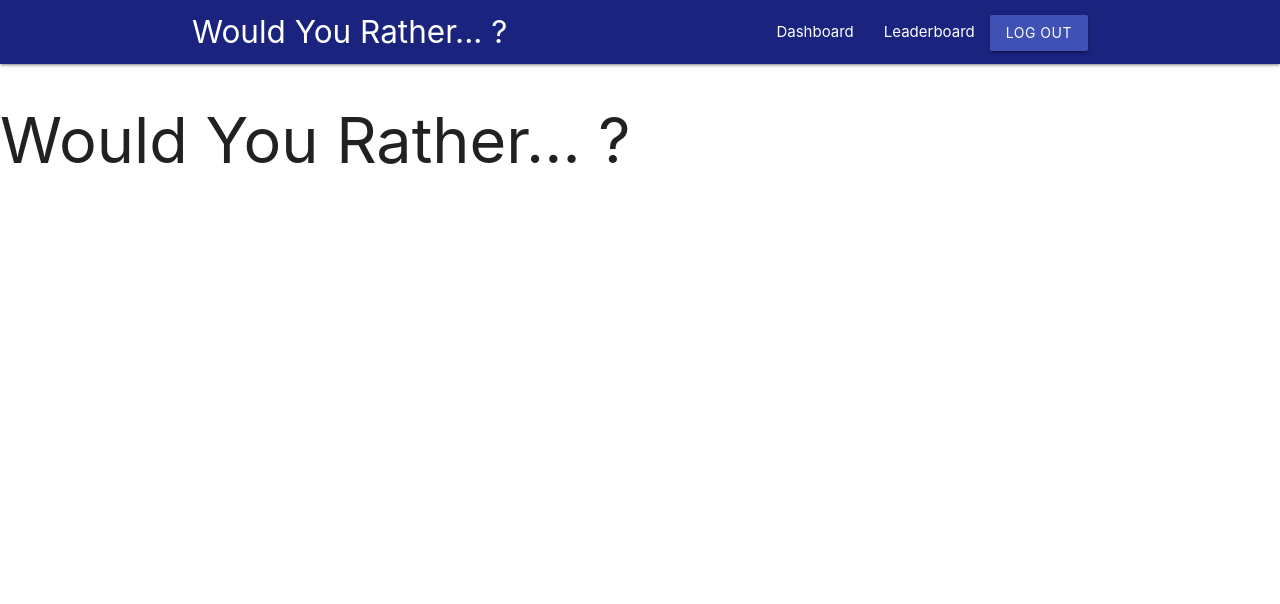
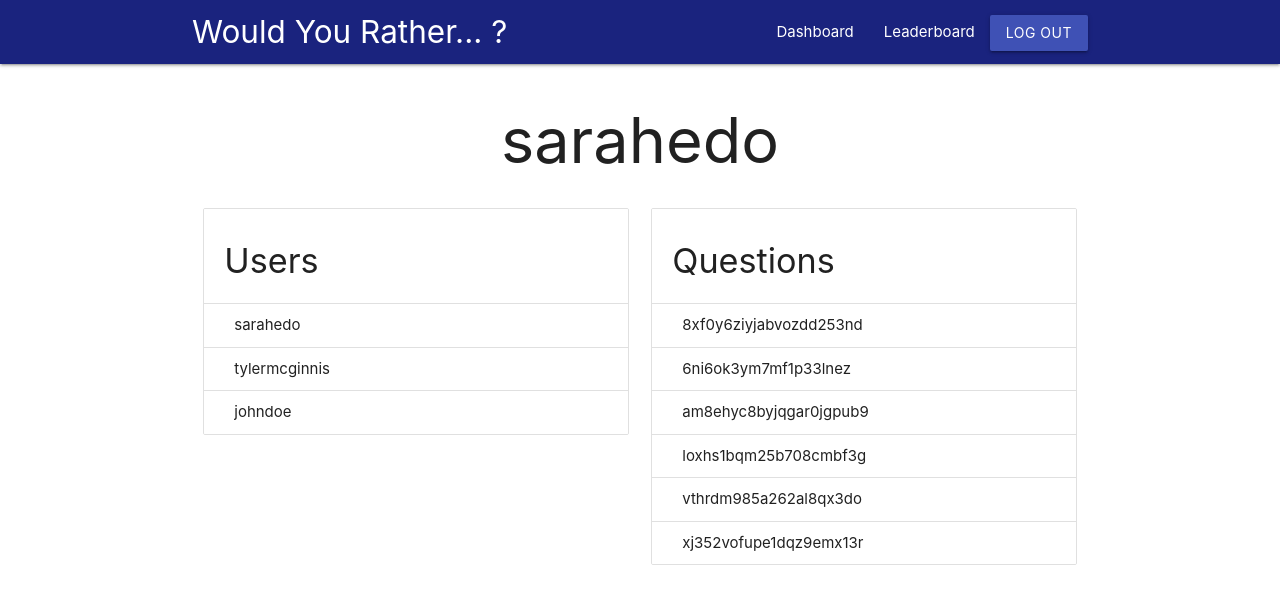
Before and after one commit to andreapillai/project-would-you-rather, a React (Create React App) app: page / in a window 1280 px wide. Shown: the top 604 px of the page. Built offline with nearby package versions, Linux system fonts and the light colour scheme.

Commit message:
Render Users and Questions as Collections

```diff
--- a/src/components/App.js
+++ b/src/components/App.js
@@ -1,6 +1,7 @@
 import React, { Component } from "react";
 import { connect } from "react-redux";
 import { handleInitialData } from "./../actions/shared";
+import { Row, Col, Collection, CollectionItem } from "react-materialize";
 import NavBar from "./NavBar";
 
 export class App extends Component {
@@ -9,13 +10,42 @@ export class App extends Component {
   }
 
   render() {
+    const { authUser, userIds, questionIds } = this.props;
     return (
       <div>
         <NavBar />
-        <h1>Would You Rather... ?</h1>
+        {authUser && (
+          <div className="container">
+            <h1 className="center">{authUser}</h1>
+            <Row>
+              <Col m={6} s={12}>
+                <Collection header="Users">
+                  {userIds.map((id) => (
+                    <CollectionItem key={id}>{id}</CollectionItem>
+                  ))}
+                </Collection>
+              </Col>
+              <Col m={6} s={12}>
+                <Collection header="Questions">
+                  {questionIds.map((id) => (
+                    <CollectionItem key={id}>{id}</CollectionItem>
+                  ))}
+                </Collection>
+              </Col>
+            </Row>
+          </div>
+        )}
       </div>
     );
   }
 }
 
-export default connect()(App);
+function mapStateToProps({ authUser, users, questions }) {
+  return {
+    authUser,
+    userIds: Object.keys(users),
+    questionIds: Object.keys(questions),
+  };
+}
+
+export default connect(mapStateToProps)(App);
```
